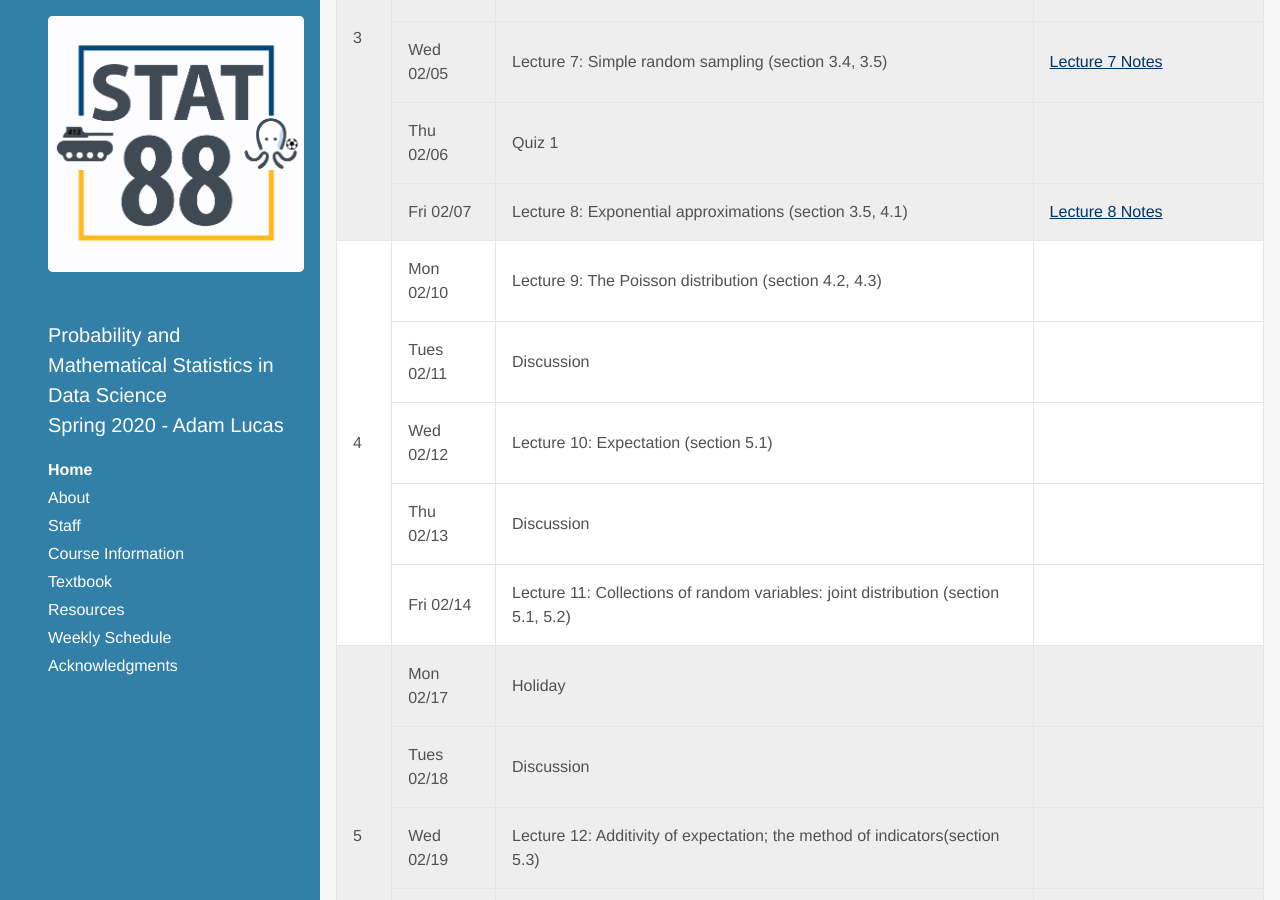
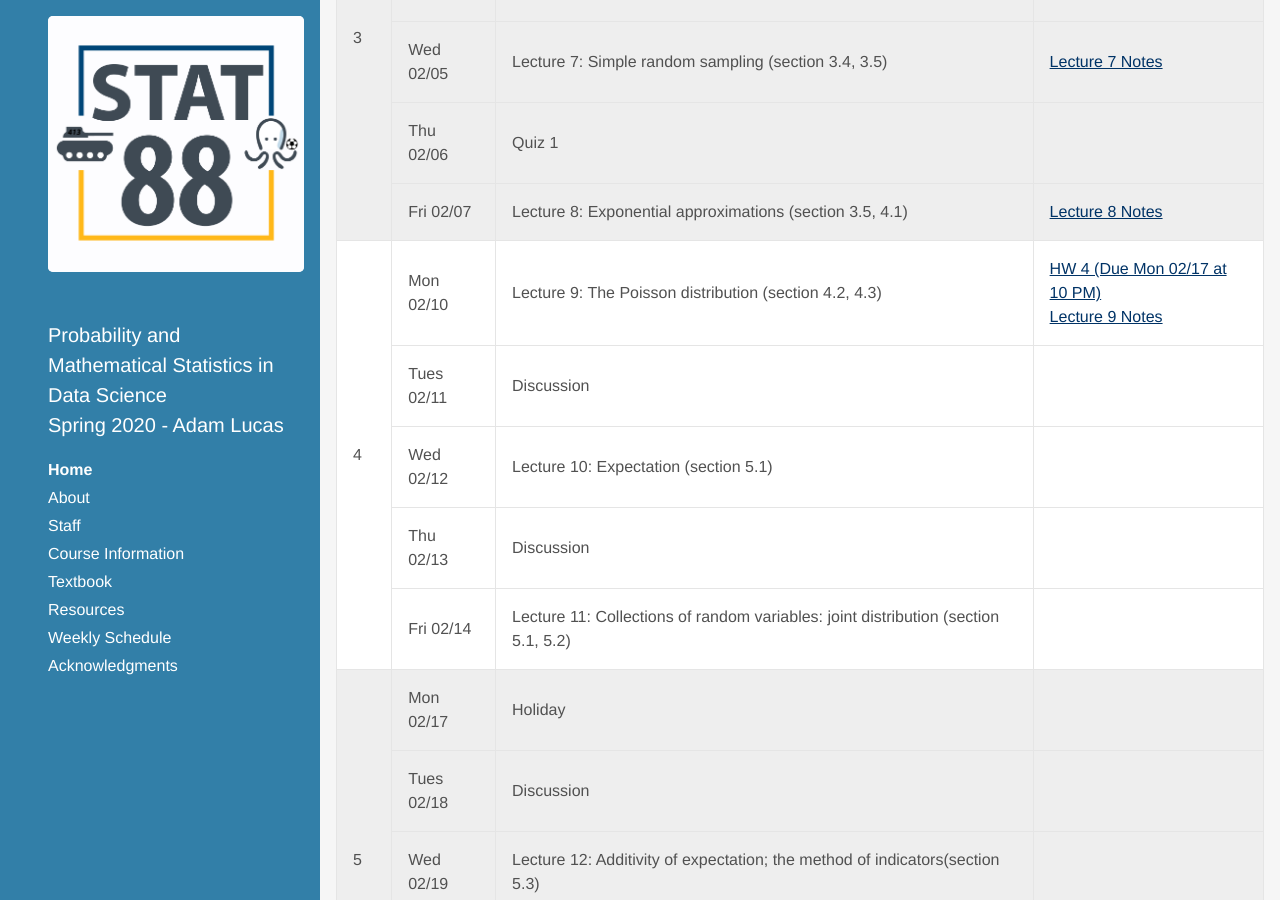
Before and after one commit to stat88/stat88.github.io, a Jekyll site: the page built from index.html, in a window 1280 px wide and 900 px high, scrolled down 1480 px. Built offline with Jekyll 4.4.1, drawn with Linux system fonts in a browser that asks for light colours; some web fonts are replaced; the list of posts is cut into pages by our own code.

Commit message:
add mate

```diff
--- a/_data/syllabus2.yml
+++ b/_data/syllabus2.yml
@@ -87,7 +87,10 @@ weeks:
     - date: Mon 02/10
       content: "Lecture 9: The Poisson distribution (section 4.2, 4.3)"
       assignments:
-      # - name: HW 4 (Due Mon 02/17 at 10 PM)
+      - name: HW 4 (Due Mon 02/17 at 10 PM)
+        url: http://prob140.datahub.berkeley.edu/hub/user-redirect/git-pull?repo=https://github.com/stat88/content-sp20&branch=master&subPath=hw/Homework_4.ipynb
+      - name: "Lecture 9 Notes"
+        url: http://stat88.org/assets/notes/Lec9.pdf
     - date: Tues 02/11
       content: "Discussion"
     - date: Wed 02/12
```
Also changed, not shown: 1 other file.
